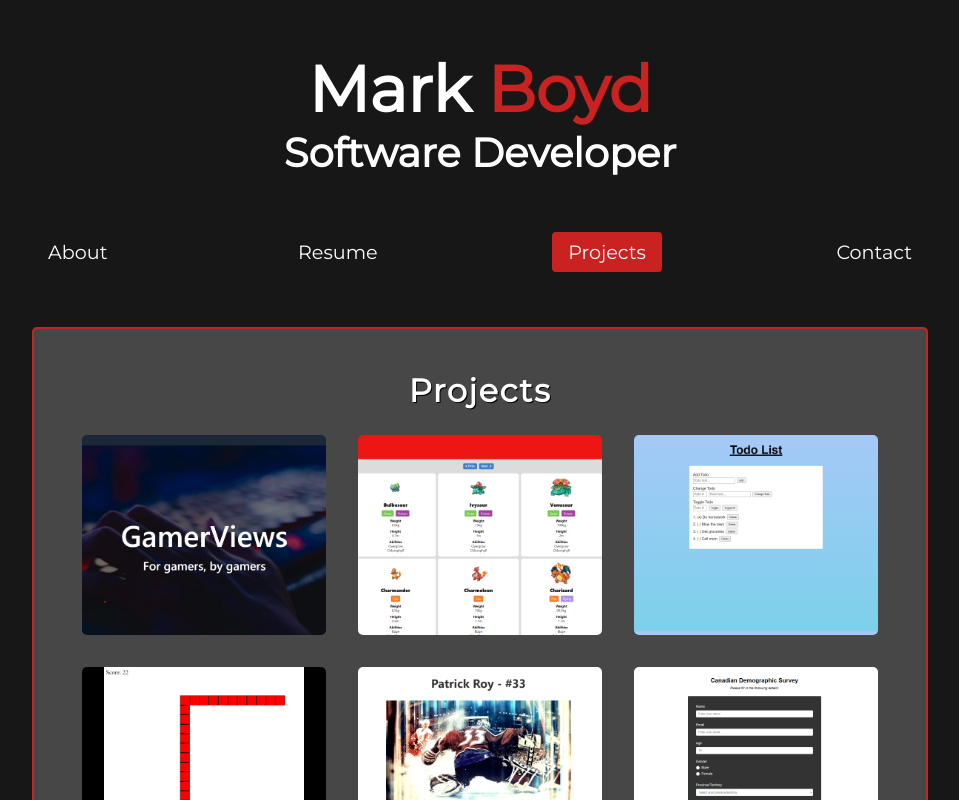
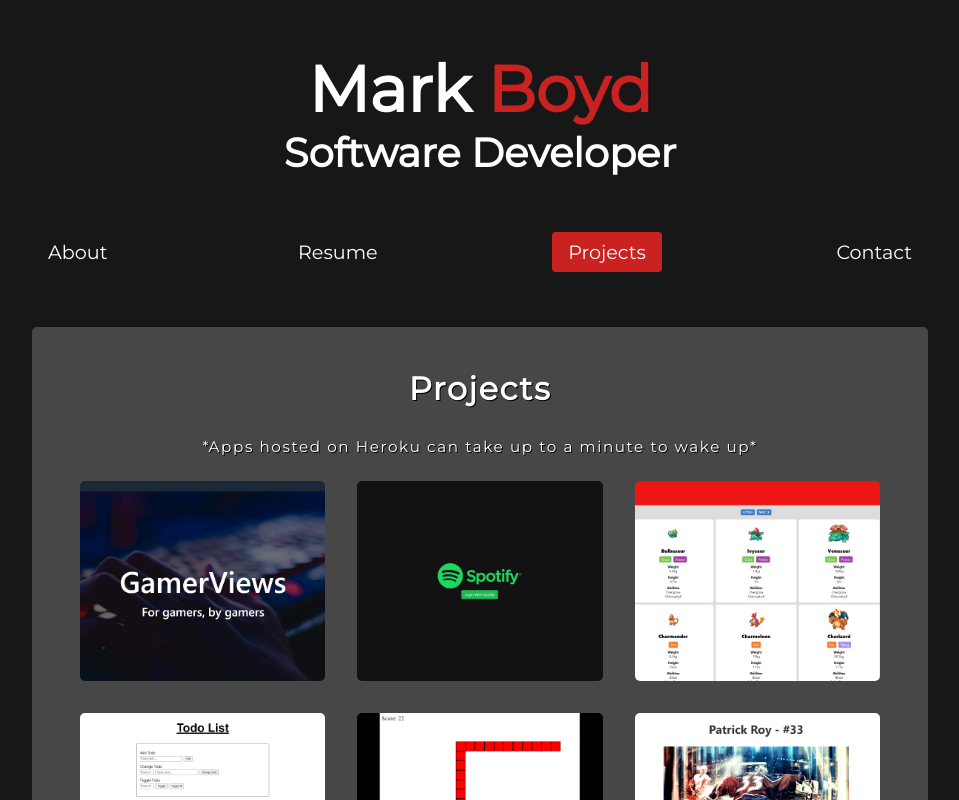
Before and after one commit to MarkBoyd14/mark-boyd-portfolio, a React (Create React App) app: page /projects in a window 1280 px wide. Shown: the top 800 px of the page, without its empty margins (160-1119 px from the left). Built offline with nearby package versions, Linux system fonts and the light colour scheme.

Commit message:
added spotify player to projects, removed red border from container, changed todo list image

```diff
--- a/src/App.css
+++ b/src/App.css
@@ -44,7 +44,6 @@ hr {
   line-height: 1.75rem;
   border-radius: 5px;
   text-shadow: 1px 1px black;
-  border: 2px solid #ca2121;
 }
 
 .section-header {
--- a/src/pages/Projects.jsx
+++ b/src/pages/Projects.jsx
@@ -9,6 +9,12 @@ export default function Projects() {
       image: '/images/gamerviews.png',
       demo: 'https://gamerviews.herokuapp.com/',
       code: 'https://github.com/MarkBoyd14/gamerviews',
+    },
+    {
+      name: 'Spotify Player',
+      image: '/images/spotify-player.png',
+      demo: 'https://spotify-player-mb.herokuapp.com/',
+      code: 'https://github.com/MarkBoyd14/spotify-player',
     },
     {
       name: 'Pokedex',
@@ -50,6 +56,9 @@ export default function Projects() {
   return (
     <section id="projects">
       <h3 className="section-header">Projects</h3>
+      <p style={{ textAlign: 'center', paddingBottom: '20px' }}>
+        *Apps hosted on Heroku can take up to a minute to wake up*
+      </p>
       <div className="card-grid">
         {projects.map((project) => {
           return (
```
Also changed, not shown: public/images/spotify-player.png (added), public/images/todo-list.png.
